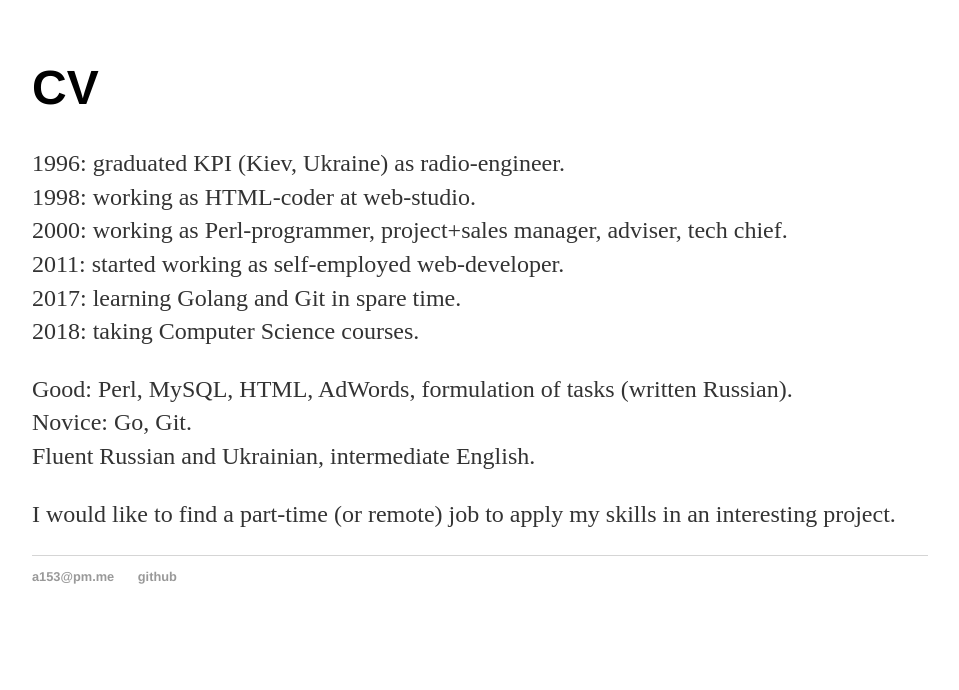
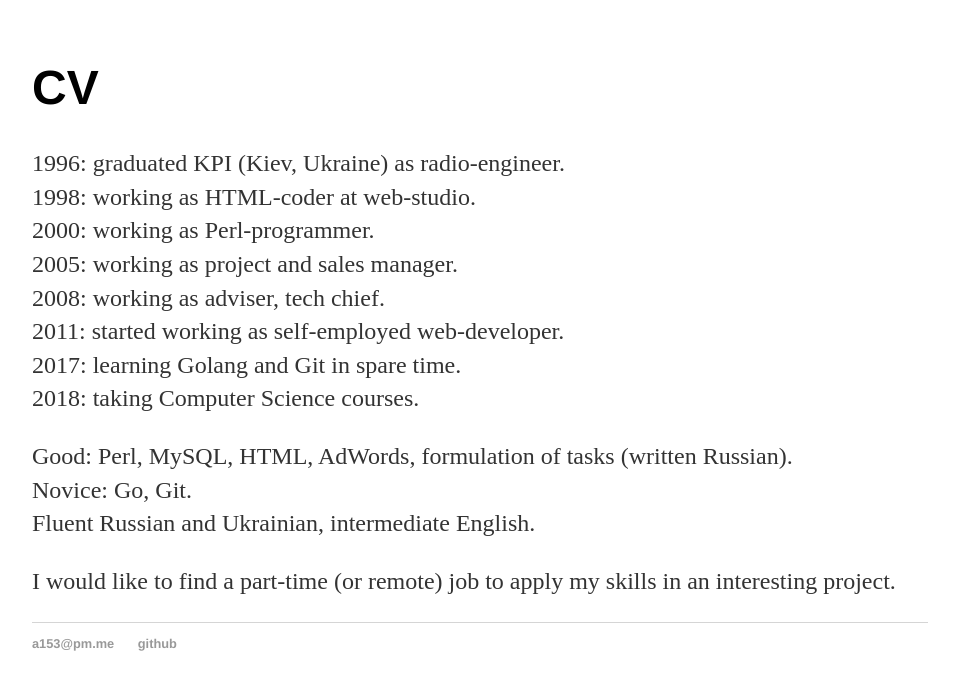
Before and after one commit to aa153/aa153.github.io, a Jekyll site: the page built from index.html, in a window 1280 px wide. Shown: the top 690 px of the page, without its empty margins (160-1119 px from the left). Built offline with Jekyll 4.4.1, drawn with Linux system fonts in a browser that asks for light colours.

Commit message:
Update index.html

```diff
--- a/index.html
+++ b/index.html
@@ -7,7 +7,9 @@ title: perl programmer CV
 	<p>
 		1996: graduated KPI (Kiev, Ukraine) as radio-engineer.<br>
 		1998: working as HTML-coder at web-studio.<br>
-		2000: working as Perl-programmer, project+sales manager, adviser, tech chief.<br>
+		2000: working as Perl-programmer.<br>
+		2005: working as project and sales manager.<br>
+		2008: working as adviser, tech chief.<br>
 		2011: started working as self-employed web-developer.<br>
 		2017: learning Golang and Git in spare time.<br>
 		2018: taking Computer Science courses.
```
